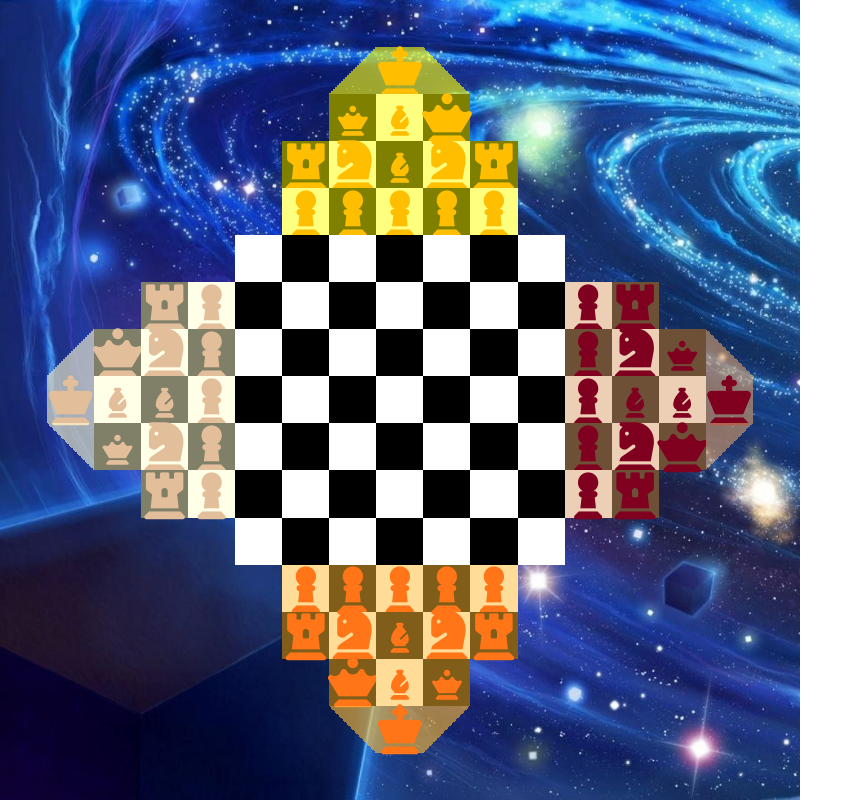
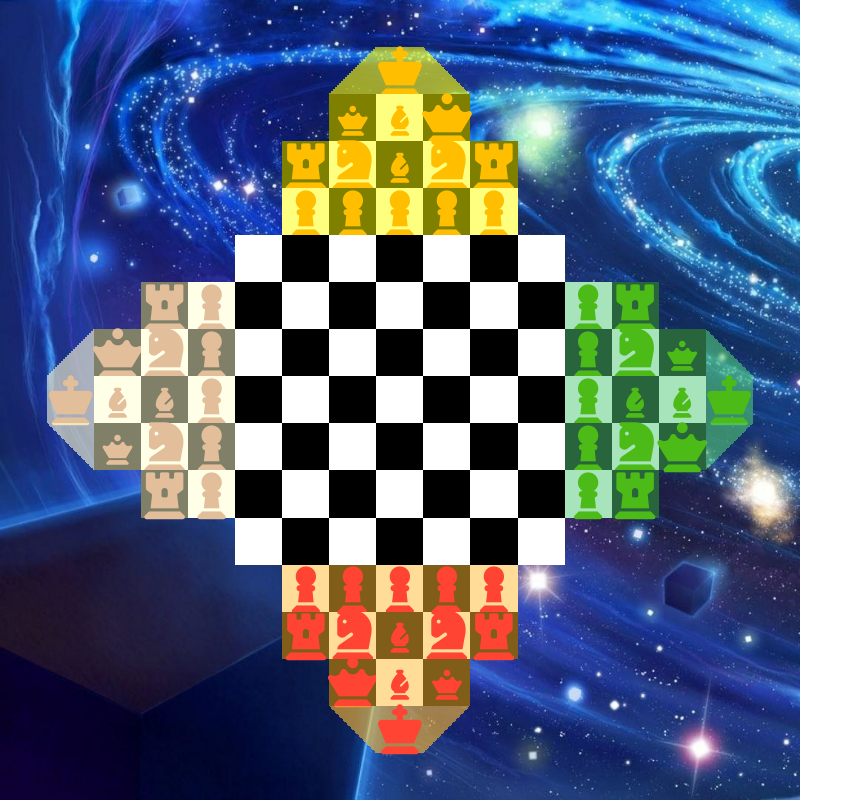
Before and after one commit to ShubhamAgarwal1616/Quadular_Chess, a React (Create React App) app: page / in a window 1280 px wide. Shown: the whole page, without its empty margins (0-863 px from the left). Built offline with nearby package versions, Linux system fonts and the light colour scheme.

Commit message:
finalize piece and cell colors

```diff
--- a/src/components/BoardCell.module.scss
+++ b/src/components/BoardCell.module.scss
@@ -25,7 +25,7 @@
     justify-content: center;
 
     &.orangePiece {
-      color: #FF7518;
+      color: #FF4433;
     }
 
     &.yellowPiece {
@@ -33,7 +33,7 @@
     }
 
     &.blackPiece {
-      color: #800020;
+      color: #4CBB17;
     }
 
     &.whitePiece {
--- a/src/index.scss
+++ b/src/index.scss
@@ -13,7 +13,7 @@ body {
   --boardSize: min(100vw, 100vh);
   --orangeGradient: #FFBC34;
   --yellowGradient: #FFFF00;
-  --blackGradient: #DAA06D;
+  --blackGradient: #50C878;
   --whiteGradient: #fffdd0;
 }
 
```
